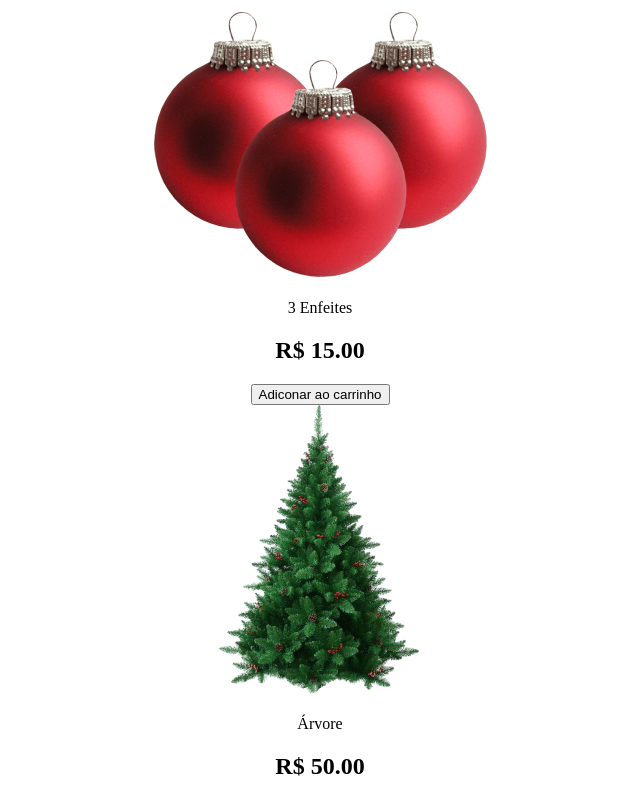
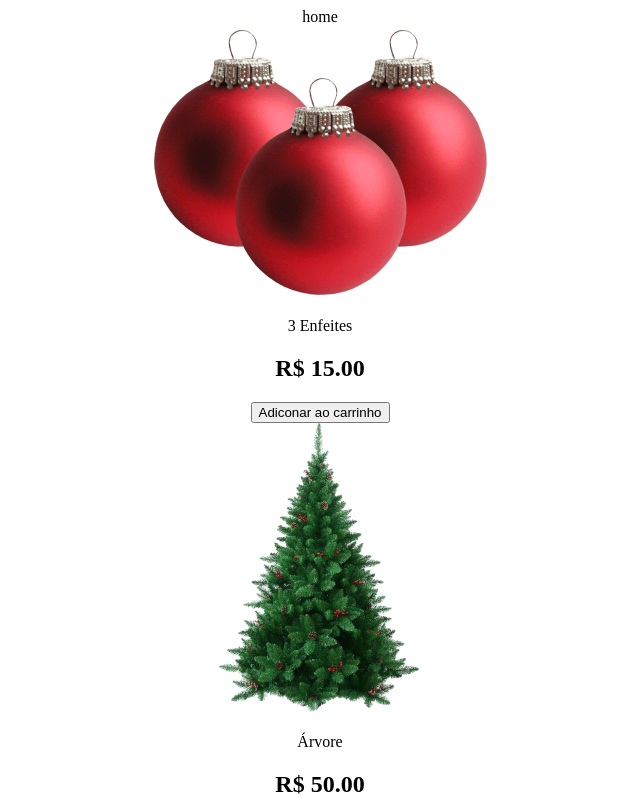
Before and after one commit to Sara01romao/loja-natal, a React (Create React App) app: page / in a window 1280 px wide. Shown: the top 798 px of the page, without its empty margins (320-960 px from the left). Built offline with nearby package versions, Linux system fonts and the light colour scheme.

Commit message:
react routes config

```diff
--- a/package.json
+++ b/package.json
@@ -8,6 +8,7 @@
     "@testing-library/user-event": "^12.1.10",
     "react": "^17.0.2",
     "react-dom": "^17.0.2",
+    "react-router-dom": "^5.3.0",
     "react-scripts": "4.0.3",
     "web-vitals": "^1.0.1"
   },
--- a/src/App.js
+++ b/src/App.js
@@ -1,27 +1,13 @@
-
+import Routes from './routes';
 import './App.css';
 
-import {productsData} from './constants/constants'
 
-function addCart(produto) {
-
-  console.log(produto)
-}
 
 function App() {
   return (
     <div className="App">
-      {productsData.map((p)=>{
-        return(
-          <div key={p.id}>
-            <img src={p.img} alt={p.name}/>
-            <p>{p.name}</p>
-            <h2>R$ {p.price.toFixed(2)}</h2>
-            <button onClick={()=> addCart(p)}>Adiconar ao carrinho</button>
-          </div>
-        )
-      })}
 
+    <Routes/>
 
 
     </div>
--- /dev/null
+++ b/src/routes.js
@@ -0,0 +1,17 @@
+import {BrowserRouter, Route, Switch} from "react-router-dom";
+
+import Home from "./pages/Home";
+
+const Routes =() =>{
+    return(
+        <BrowserRouter>
+            {/* <Header/> */}
+            <Switch>
+                <Route exact path="/" component={Home}/>
+            </Switch>
+
+        </BrowserRouter>
+    )
+}
+
+export default Routes;
```
Also changed, not shown: 2 other files (tests, documents, lock files or other folders).
